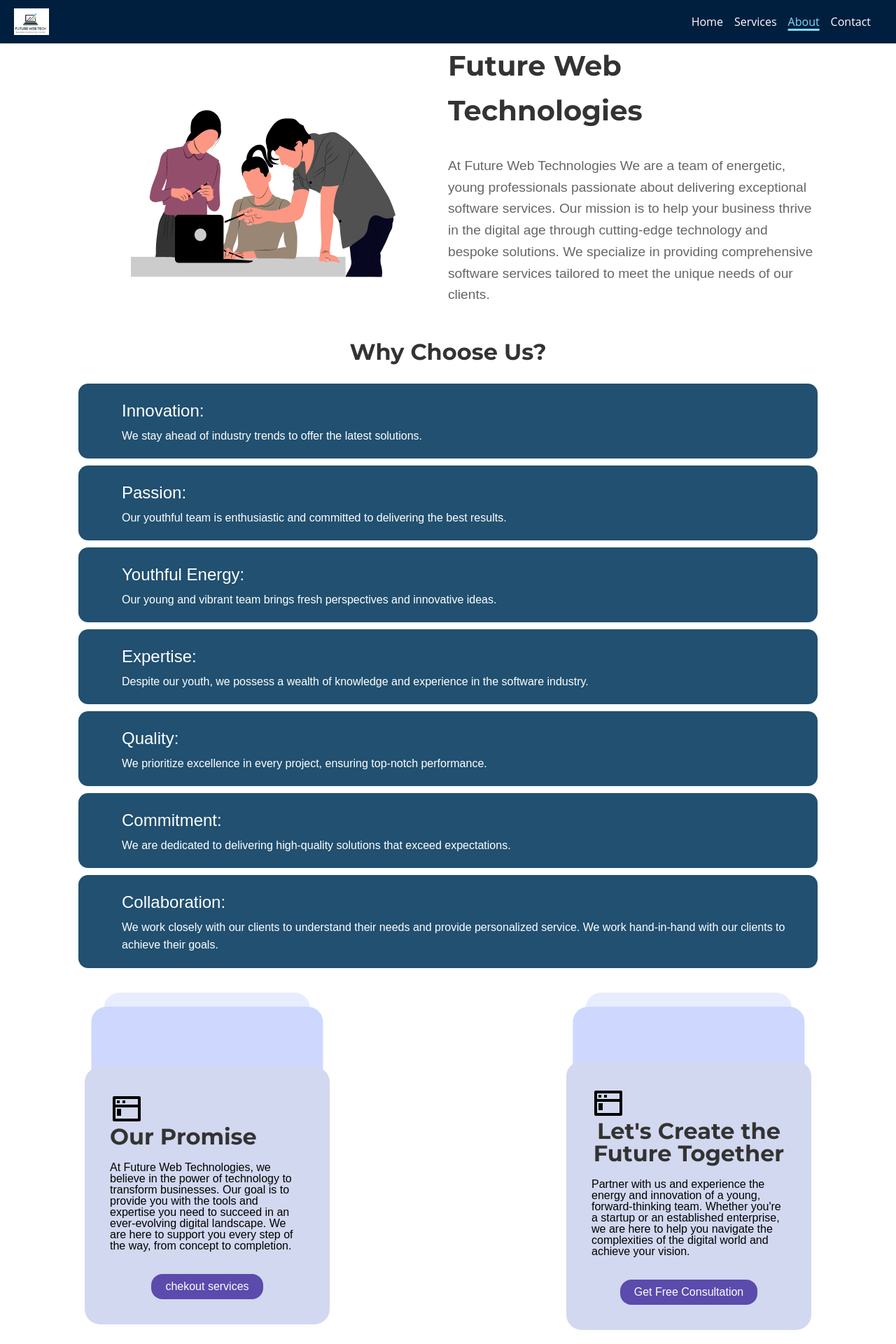
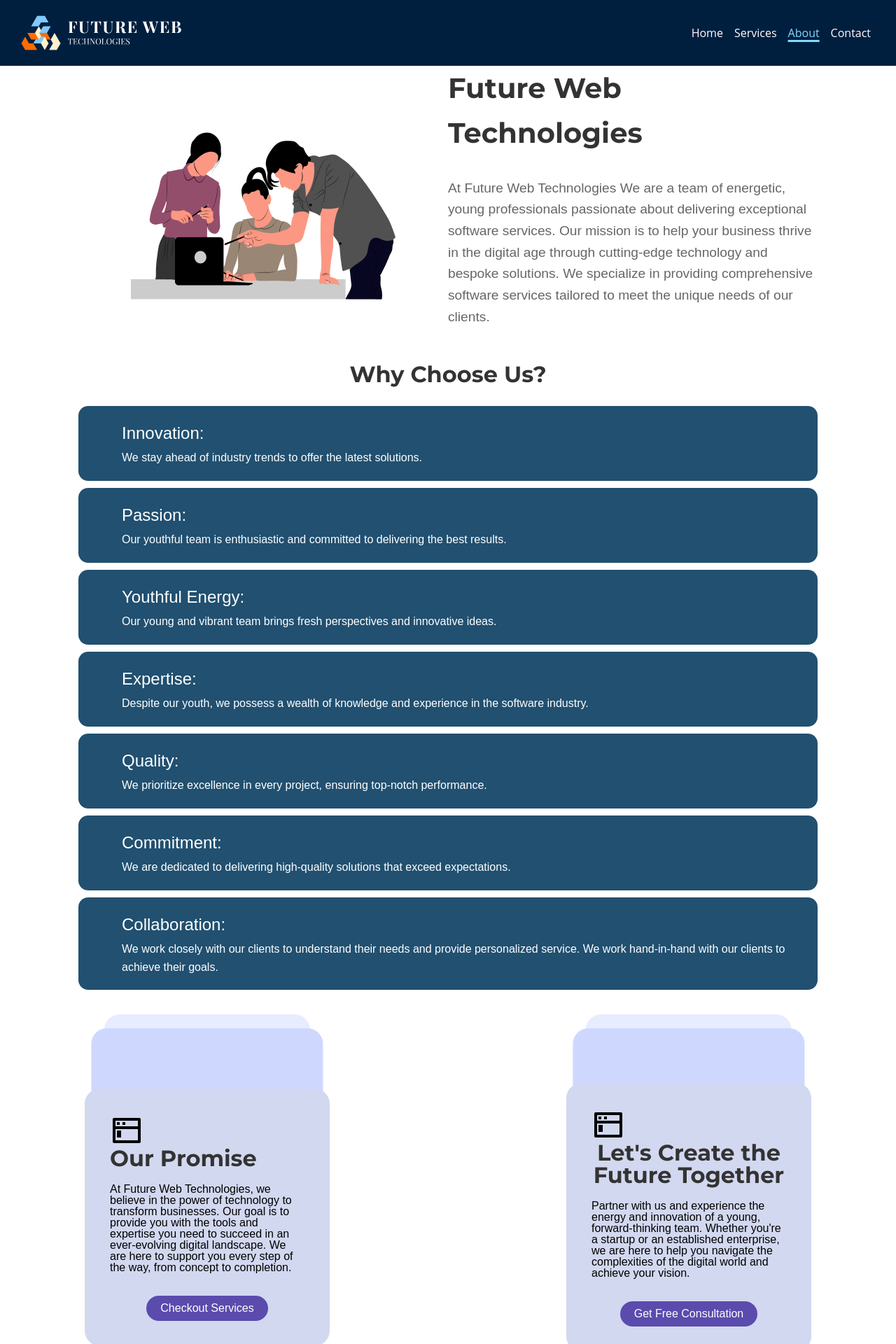
Before and after one commit to aditya06px/futurewebtech, a React (Create React App) app: page /about in a window 1280 px wide. Shown: the top 1920 px of the page at 70% size. Built offline with nearby package versions, Linux system fonts and the light colour scheme.

Commit message:
new logo added

```diff
--- a/src/Component/AboutUsPage/AboutUsPage.css
+++ b/src/Component/AboutUsPage/AboutUsPage.css
@@ -34,7 +34,6 @@
     background: #ced8ff;
     z-index: -1;
     transform-origin: bottom;
-
     border-radius: inherit;
     transition: all 0.48s cubic-bezier(0.23, 1, 0.32, 1);
   }
@@ -179,7 +178,7 @@
   display: inline-block;
   padding: 10px 20px;
   border: none;
-  border-radius: 16px;
+  border-radius: 26px;
   cursor: pointer;
   font-size: 16px;
   margin: auto;
--- a/src/Component/AboutUsPage/AboutUsPage.js
+++ b/src/Component/AboutUsPage/AboutUsPage.js
@@ -144,7 +144,7 @@
                                 </svg>
                                 <h2>Our Promise</h2>
                                 <p>At Future Web Technologies, we believe in the power of technology to transform businesses. Our goal is to provide you with the tools and expertise you need to succeed in an ever-evolving digital landscape. We are here to support you every step of the way, from concept to completion.</p>
-                                <button><Link to='/service' >chekout services</Link></button>
+                                <button><Link to='/service' >Checkout Services</Link></button>
                             </div>
                         </div>
                         <div class="card">
--- a/src/Component/ContactUs/ContactUs.css
+++ b/src/Component/ContactUs/ContactUs.css
@@ -105,6 +105,7 @@
   cursor: pointer;
   margin-left: 0;
   text-align: left;
+  border-radius: 26px;
 }
 
 .contact-us-button:hover {
@@ -124,7 +125,7 @@
 
 .contact-us-button {
   border: none;
-  border-radius: 25px;
+  border-radius: 26px;
   padding: 10px 20px;
   cursor: pointer;
   font-size: 16px;
@@ -272,7 +273,7 @@
   }
 
   .contact-us-button {
-    border-radius: 16px;
+    border-radius: 26px;
   }
 
 
--- a/src/Component/Footer/MobileFooter/MobileFooter.js
+++ b/src/Component/Footer/MobileFooter/MobileFooter.js
@@ -5,7 +5,6 @@
 import { ReactComponent as  InstagramLogo} from '../../../assests/footer-icons/instagram.svg'
 import { ReactComponent as LinkdinLogo } from '../../../assests/footer-icons/linkdin.svg'
 import { ReactComponent as TwitterLogo } from '../../../assests/footer-icons/twitter.svg'
-import Logo from "../../../assests/icons/logo.png"
 
 function MobileFooter( { activePage, handleItemClick } ) {
   return (
--- a/src/Component/Nav/Nav.css
+++ b/src/Component/Nav/Nav.css
@@ -12,7 +12,7 @@
 }
 
 .navbar-logo img {
-  width: 50px;
+  width: 250px;
 }
 
 .navbar-links {
```
Also changed, not shown: src/Component/Nav/Nav.js (+8 -3 lines), src/assests/icons/logo-transparent-png.png (added).
